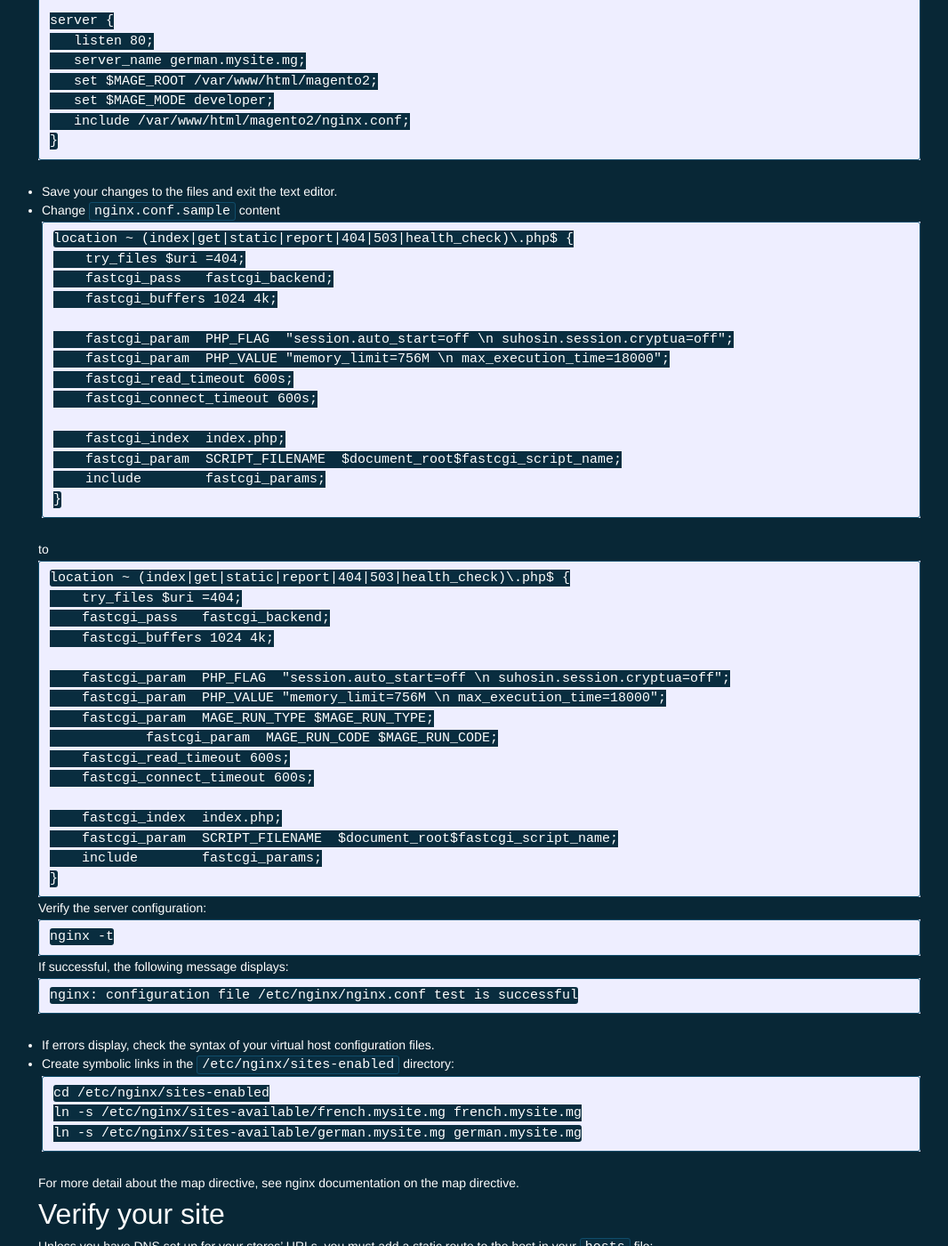
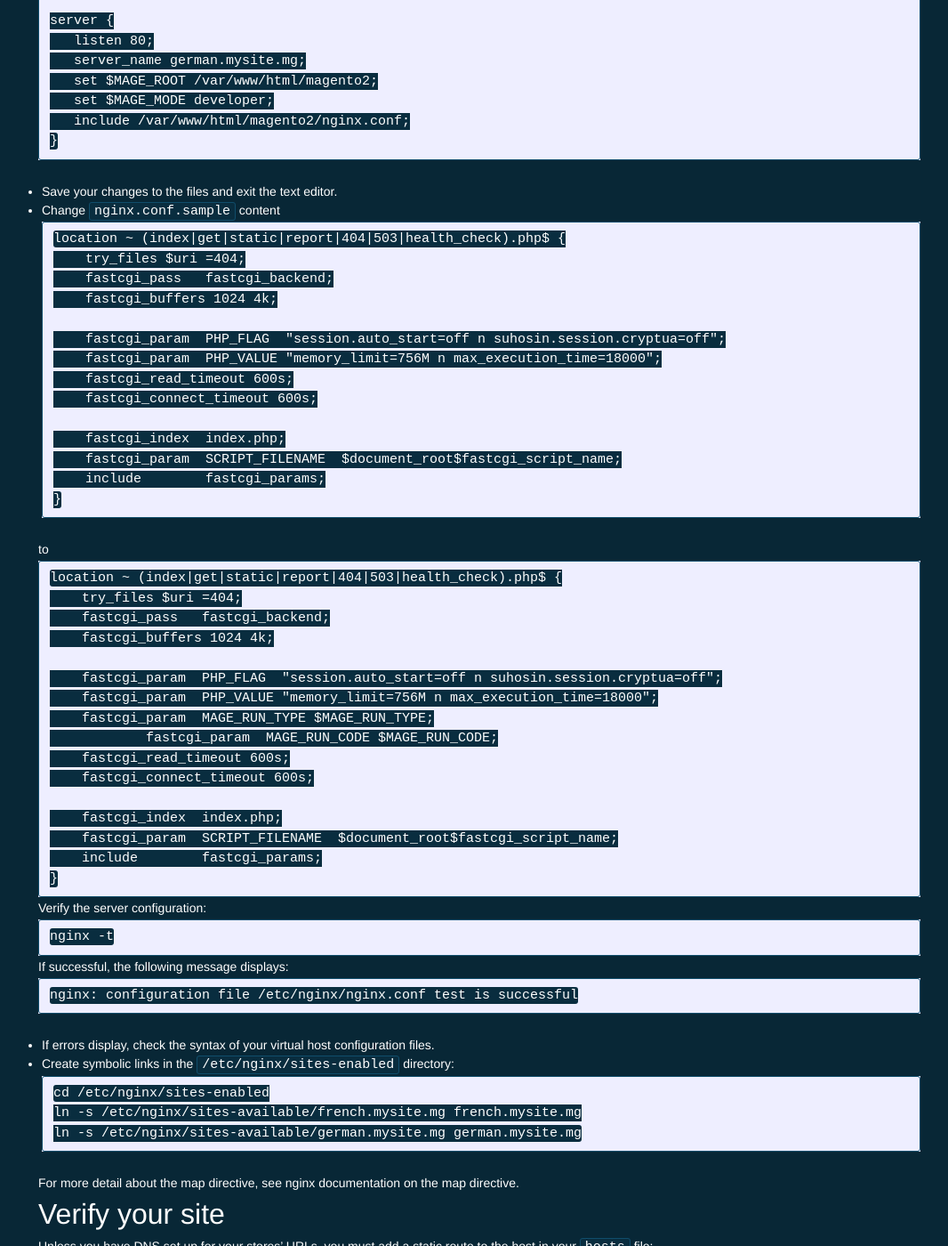
Before and after one commit to chrispengcn/chrispengcn.github.io, a Jekyll site: the page built from _posts/2018-07-05-tutorial-set-up-multiple-websites-or-stores-with-nginx.md, in a window 1280 px wide and 1400 px high, scrolled down 1533 px. Shown: the whole window at 89% size, without its empty margins (101-1167 px from the left). Built offline with Jekyll 4.4.1, drawn with Linux system fonts in a browser that asks for light colours.

Commit message:
Syncing _posts/2018-07-05-tutorial-set-up-multiple-websites-or-stores-with-nginx.md from WordPress at http://hss5.com (Prestashop &amp; Magento) - wpghs

```diff
--- a/_posts/2018-07-05-tutorial-set-up-multiple-websites-or-stores-with-nginx.md
+++ b/_posts/2018-07-05-tutorial-set-up-multiple-websites-or-stores-with-nginx.md
@@ -120,13 +120,13 @@
 <div class="highlighter-rouge">
 <div class="highlight">
 <div class="pre-wrap">
-<pre class="highlight"><code>location ~ (index|get|static|report|404|503|health_check)\.php$ {
+<pre class="highlight"><code>location ~ (index|get|static|report|404|503|health_check).php$ {
     try_files $uri =404;
     fastcgi_pass   fastcgi_backend;
     fastcgi_buffers 1024 4k;
 
-    fastcgi_param  PHP_FLAG  "session.auto_start=off \n suhosin.session.cryptua=off";
-    fastcgi_param  PHP_VALUE "memory_limit=756M \n max_execution_time=18000";
+    fastcgi_param  PHP_FLAG  "session.auto_start=off n suhosin.session.cryptua=off";
+    fastcgi_param  PHP_VALUE "memory_limit=756M n max_execution_time=18000";
     fastcgi_read_timeout 600s;
     fastcgi_connect_timeout 600s;
 
@@ -145,13 +145,13 @@
 <div class="highlighter-rouge">
 <div class="highlight">
 <div class="pre-wrap">
-<pre class="highlight"><code>location ~ (index|get|static|report|404|503|health_check)\.php$ {
+<pre class="highlight"><code>location ~ (index|get|static|report|404|503|health_check).php$ {
     try_files $uri =404;
     fastcgi_pass   fastcgi_backend;
     fastcgi_buffers 1024 4k;
 
-    fastcgi_param  PHP_FLAG  "session.auto_start=off \n suhosin.session.cryptua=off";
-    fastcgi_param  PHP_VALUE "memory_limit=756M \n max_execution_time=18000";
+    fastcgi_param  PHP_FLAG  "session.auto_start=off n suhosin.session.cryptua=off";
+    fastcgi_param  PHP_VALUE "memory_limit=756M n max_execution_time=18000";
     fastcgi_param  MAGE_RUN_TYPE $MAGE_RUN_TYPE;
 	    fastcgi_param  MAGE_RUN_CODE $MAGE_RUN_CODE;
     fastcgi_read_timeout 600s;
```
